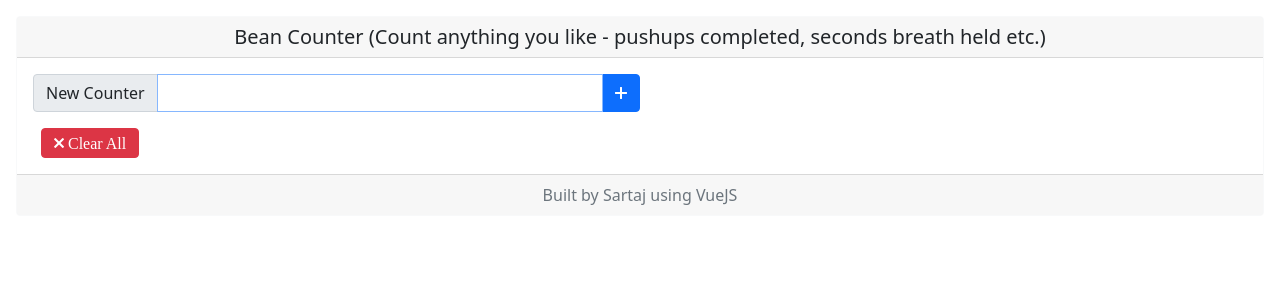
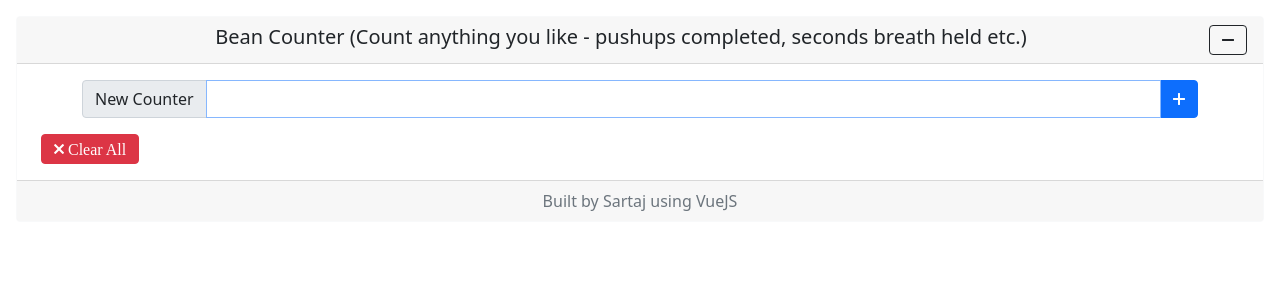
Before and after one commit to sartajsinghgill/bean-counter-app, a Vue app: page / in a window 1280 px wide. Shown: the top 300 px of the page. Built offline with nearby package versions, Linux system fonts and the light colour scheme.

Commit message:
Added bootstrap js file for collapsing add counter. Added collapse functionality to add counter section

```diff
--- a/public/css/custom.css
+++ b/public/css/custom.css
@@ -1,3 +1,6 @@
 *:focus {
     box-shadow: none !important;
 }
+.disable-dbl-tap-zoom {
+    touch-action: manipulation;
+  }
--- a/public/index.html
+++ b/public/index.html
@@ -6,6 +6,7 @@
     <meta name="viewport" content="width=device-width,initial-scale=1.0,maximum-scale=1.0, user-scalable=0">
     <link rel="icon" href="<%= BASE_URL %>favicon.ico">
     <link href="https://cdn.jsdelivr.net/npm/bootstrap@5.0.0-beta1/dist/css/bootstrap.min.css" rel="stylesheet" integrity="sha384-giJF6kkoqNQ00vy+HMDP7azOuL0xtbfIcaT9wjKHr8RbDVddVHyTfAAsrekwKmP1" crossorigin="anonymous">
+    <script src="https://cdn.jsdelivr.net/npm/bootstrap@5.0.0-beta1/dist/js/bootstrap.bundle.min.js" integrity="sha384-ygbV9kiqUc6oa4msXn9868pTtWMgiQaeYH7/t7LECLbyPA2x65Kgf80OJFdroafW" crossorigin="anonymous"></script>
     <link rel="stylesheet" href="css/all.min.css">
     <link rel="stylesheet" href="css/custom.css">
     <title><%= htmlWebpackPlugin.options.title %></title>
--- a/src/components/Beans.vue
+++ b/src/components/Beans.vue
@@ -3,9 +3,10 @@
     <div class="card m-3 border-light">
       <h5 class="card-header text-center ">
         Bean Counter (Count anything you like - pushups completed, seconds breath held etc.)
+        <button type="button" class="btn btn-outline-dark far fa-minus float-end" data-bs-toggle="collapse" data-bs-target=".multi-collapse"></button>
       </h5>
-      <div class="card-body">
-          <div class="input-group mb-3 card-text" style="width:50%">
+      <div class="collapse multi-collapse show card-body float-start">
+          <div class="input-group mb-3 card-text container-sm">
               <span class="input-group-text">New Counter</span>
               <input type="text" name="addCounter" id="addCounter" class="form-control" v-model="addCounter" autofocus>
               <button class="input-group-text far fa-plus btn btn-primary" @click="addNewCounter"></button>
@@ -13,7 +14,7 @@
           <!--<button class="btn btn-success far fa-save mx-2" @click="storeToLocalStorage"> Save All</button>-->
           <button class="btn btn-danger far fa-times mx-2" @click="clear"> Clear All</button>
       </div>
-      <div class="card-footer text-muted text-center">
+      <div class="collapse multi-collapse show card-footer text-muted text-center">
         Built by Sartaj using VueJS
       </div>
     </div>
@@ -24,7 +25,7 @@
             {{ item.text }}
             <button class="btn btn-danger far fa-times float-end" @click="removeCounter(index)"></button>
           </h5>
-          <div class="card-body">
+          <div class="card-body disable-dbl-tap-zoom">
             {{ item.count }}
             <br />
             <button class="btn btn-outline-primary my-2 far fa-plus" @click="add(index)"></button>
```
